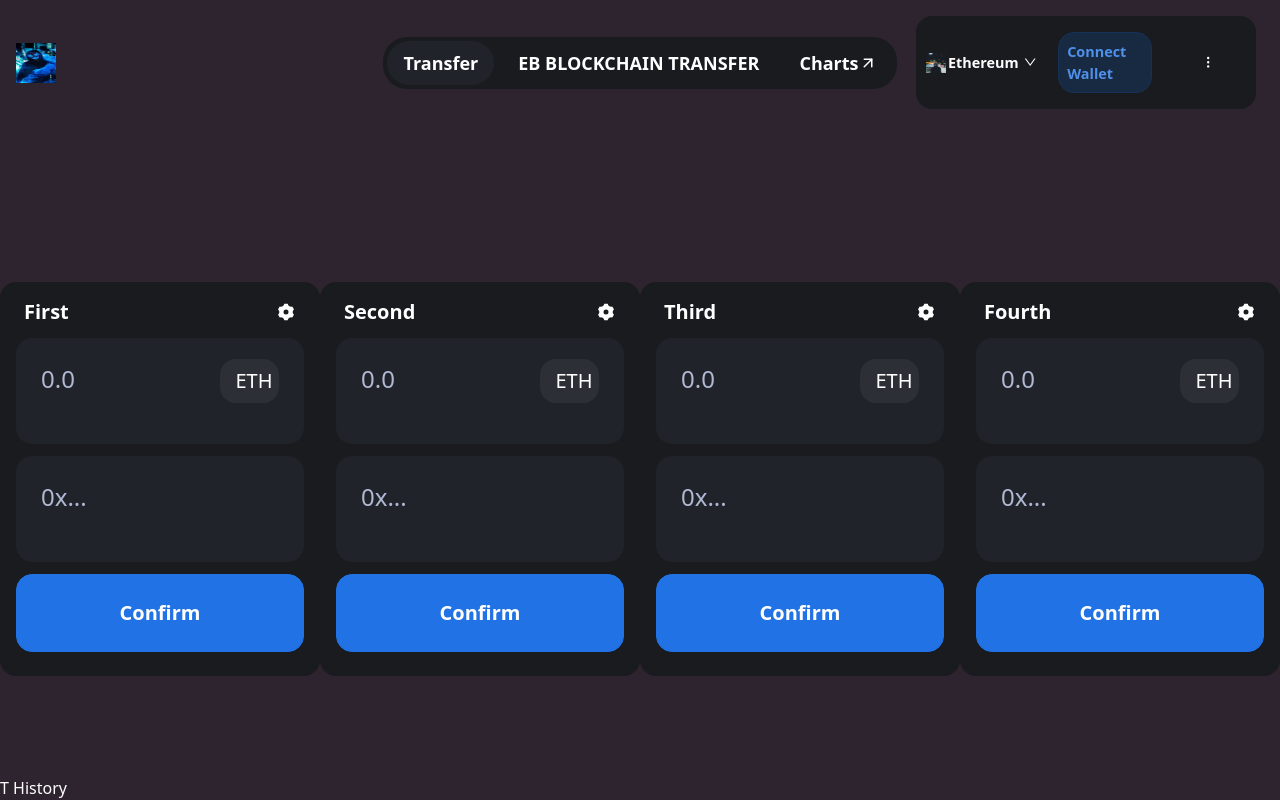
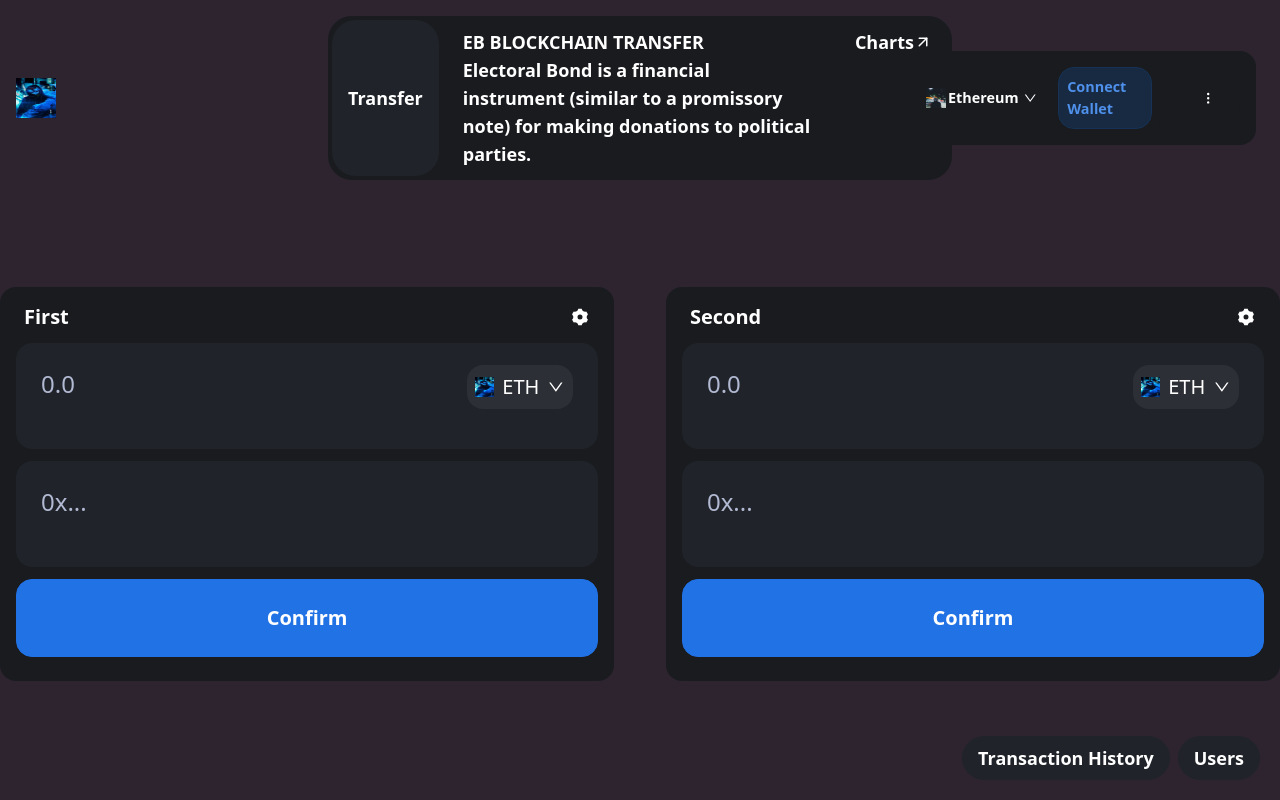
Before and after one commit to mrunalratkan1/EB-blockchain-web-3.0-app, a Next.js app in the folder client/: page / in a window 1280 px wide. Built offline with nearby package versions, Linux system fonts and the light colour scheme.

Commit message:
temp changes

```diff
--- a/client/components/Header.js
+++ b/client/components/Header.js
@@ -52,7 +52,9 @@ const Header = () => {
                 selectedNav === 'pool' && style.activeNavItem
               }`}
             >
-                      EB BLOCKCHAIN TRANSFER
+                      EB BLOCKCHAIN TRANSFER <br></br>
+
+                      Electoral Bond is a financial instrument (similar to a promissory note) for making donations to political parties.
             </div>
             <a
               href='https://info.uniswap.org/#/'
--- a/client/components/Main.js
+++ b/client/components/Main.js
@@ -8,10 +8,10 @@ import a from '../assets/a.png'
 import b from '../assets/b.jpg'
 
 const style = {
-  wrapper: `w-screen flex items-center justify-center mt-14`,
-  content: `bg-[#191B1F] w-[40rem] rounded-2xl p-4`,
-  formHeader: `px-2 flex items-center justify-between font-semibold text-xl`,
-  transferPropContainer: `bg-[#20242A] my-3 rounded-2xl p-6 text-3xl  border border-[#20242A] hover:border-[#41444F]  flex justify-between`,
+  wrapper: `w-screen flex items-center justify-center mt-14 padding-20px margin-20px`,
+  content: `bg-[#191B1F] w-[40rem] rounded-2xl p-4 padding-20px margin-20px`,
+  formHeader: `px-2 flex items-center justify-between font-semibold text-xl margin-20px`,
+  transferPropContainer: `bg-[#20242A] my-3 rounded-2xl p-6 text-3xl  border border-[#20242A] hover:border-[#41444F]  flex justify-between padding-20px margin-20px`,
   transferPropInput: `bg-transparent placeholder:text-[#B2B9D2] outline-none mb-6 w-full text-2xl`,
   currencySelector: `flex w-1/4`,
   currencySelectorContent: `w-full h-min flex justify-between items-center bg-[#2D2F36] hover:bg-[#41444F] rounded-2xl text-xl font-medium cursor-pointer p-2 mt-[-0.2rem]`,
@@ -82,7 +82,15 @@ const Main = () => {
           Confirm
         </div>
       </div>
-
+    <br>
+    </br>
+    &nbsp;
+    &nbsp;
+    &nbsp;
+    &nbsp;
+    &nbsp;
+    &nbsp;
+    &nbsp;
       <div className={style.content}>
         <div className={style.formHeader}>
           <div>Second</div>
@@ -123,83 +131,6 @@ const Main = () => {
       </div>
 
 
-      <div className={style.content}>
-        <div className={style.formHeader}>
-          <div>Third</div>
-          <div>
-            <RiSettings3Fill />
-          </div>
-        </div>
-        <div className={style.transferPropContainer}>
-          <input
-            type='text'
-            className={style.transferPropInput}
-            placeholder='0.0'
-            pattern='^[0-9]*[.,]?[0-9]*$'
-            onChange={e => handleChange(e, 'amount')}
-          />
-          <div className={style.currencySelector}>
-            <div className={style.currencySelectorContent}>
-              <div className={style.currencySelectorIcon}>
-                <Image src={a} alt='a' height={20} width={20} />
-              </div>
-              <div className={style.currencySelectorTicker}>ETH</div>
-              <AiOutlineDown className={style.currencySelectorArrow} />
-            </div>
-          </div>
-        </div>
-        <div className={style.transferPropContainer}>
-          <input
-            type='text'
-            className={style.transferPropInput}
-            placeholder='0x...'
-            onChange={e => handleChange(e, 'addressTo')}
-          />
-          <div className={style.currencySelector}></div>
-        </div>
-        <div onClick={e => handleSubmit(e)} className={style.confirmButton}>
-          Confirm
-        </div>
-      </div>
-
-      <div className={style.content}>
-        <div className={style.formHeader}>
-          <div>Fourth</div>
-          <div>
-            <RiSettings3Fill />
-          </div>
-        </div>
-        <div className={style.transferPropContainer}>
-          <input
-            type='text'
-            className={style.transferPropInput}
-            placeholder='0.0'
-            pattern='^[0-9]*[.,]?[0-9]*$'
-            onChange={e => handleChange(e, 'amount')}
-          />
-          <div className={style.currencySelector}>
-            <div className={style.currencySelectorContent}>
-              <div className={style.currencySelectorIcon}>
-                <Image src={a} alt='a' height={20} width={20} />
-              </div>
-              <div className={style.currencySelectorTicker}>ETH</div>
-              <AiOutlineDown className={style.currencySelectorArrow} />
-            </div>
-          </div>
-        </div>
-        <div className={style.transferPropContainer}>
-          <input
-            type='text'
-            className={style.transferPropInput}
-            placeholder='0x...'
-            onChange={e => handleChange(e, 'addressTo')}
-          />
-          <div className={style.currencySelector}></div>
-        </div>
-        <div onClick={e => handleSubmit(e)} className={style.confirmButton}>
-          Confirm
-        </div>
-      </div>
 
     </div>
     </div>
--- a/client/components/TransactionHistory.js
+++ b/client/components/TransactionHistory.js
@@ -1,9 +1,64 @@
 import React from 'react'
+import Image from 'next/image'
+import { useContext,useEffect, useState } from 'react'
+import { FiArrowUpRight } from 'react-icons/fi'
+import { AiOutlineDown } from 'react-icons/ai'
+import { HiOutlineDotsVertical } from 'react-icons/hi'
+import a from '../assets/a.png'
+import b from '../assets/b.jpg'
+import { TransactionContext } from '../context/TransactionContext'
 
-const Header = () => {
-  return (
-    <div>T History</div>
-  )
-}
+const style = {
+    wrapper: `p-4 w-screen flex justify-between items-left`,
+    headerLogo: `flex w-1/4 items-left justify-start`,
+    nav: `flex-1 flex justify-center items-center`,
+    navItemsContainer: `flex bg-[#191B1F] rounded-3xl`,
+    navItem: `px-4 py-2 m-1 flex items-left text-lg font-semibold text-[0.9rem] cursor-pointer rounded-3xl`,
+    activeNavItem: `bg-[#20242A]`,
+    buttonsContainer: `flex w-1/4 justify-start items-center`,
+    button: `flex items-center bg-[#191B1F] rounded-2xl mx-2 text-[0.9rem] font-semibold cursor-pointer`,
+    buttonPadding: `p-2`,
+    buttonTextContainer: `h-8 flex items-left`,
+    buttonIconContainer: `flex items-left justify-left w-8 h-8`,
+    buttonAccent: `bg-[#172A42] border border-[#163256] hover:border-[#234169] h-full rounded-2xl flex items-left justify-left text-[#4F90EA]`,
+  }
 
-export default Header
+const TransactionHistory = () => {
+    const [selectedNav, setSelectedNav] = useState('swap')
+
+    const { connectWallet, currentAccount } = useContext(TransactionContext)
+
+    console.log(connectWallet,currentAccount)
+
+    return (
+      <div>
+        <div className={style.wrapper}>
+        <div className={style.headerLogo}>
+           <br></br>
+
+        </div>
+        <div className={style.nav}>
+         </div>
+         <div
+              onClick={() => setSelectedNav('swap')}
+              className={`${style.navItem} ${
+                selectedNav === 'swap' && style.activeNavItem
+              }`}
+            >
+              Transaction History
+            </div>
+            <div
+              onClick={() => setSelectedNav('swap')}
+              className={`${style.navItem} ${
+                selectedNav === 'swap' && style.activeNavItem
+              }`}
+            >
+              Users
+            </div>
+         </div>
+      </div>
+
+    )
+  }
+
+export default TransactionHistory
```
